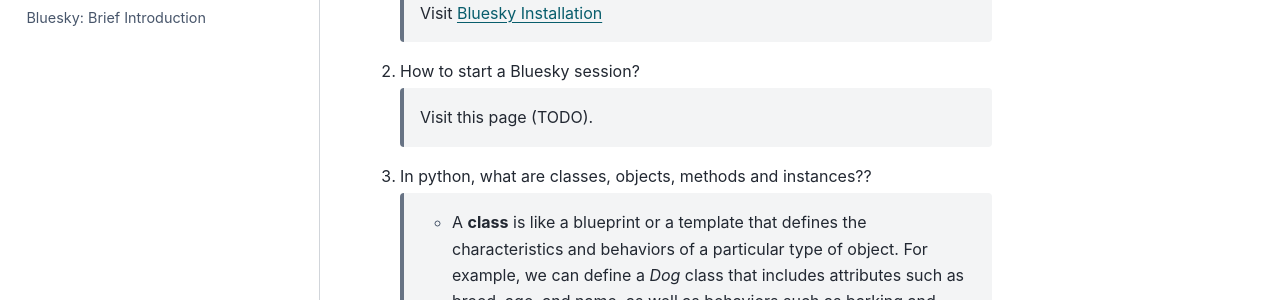
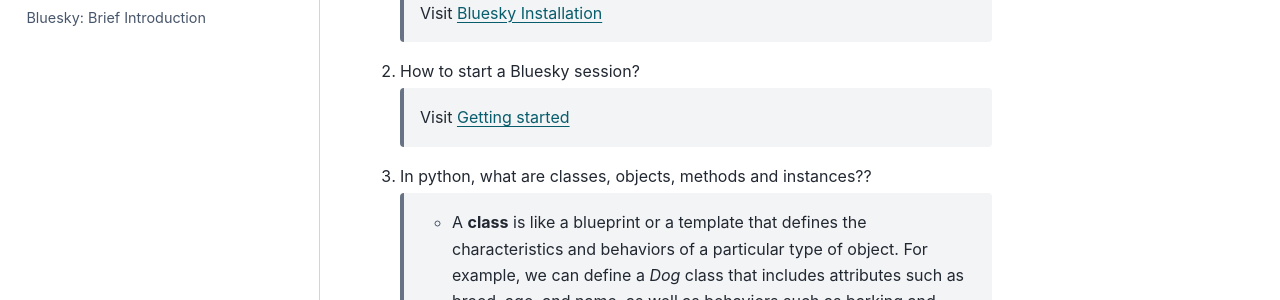
Before and after one commit to BCDA-APS/bluesky_training, a Sphinx documentation site: the page built from docs/source/reference/_FAQ.rst, in a window 1280 px wide and 1360 px high. Shown: the part 301-601 px from the top of the window. Built offline with Sphinx 7.4.7 and the PyData theme 0.15.4, drawn with Linux system fonts in a browser that asks for light colours.

Commit message:
DOC 100 add link to start bluesky session

```diff
--- a/docs/source/reference/_FAQ.rst
+++ b/docs/source/reference/_FAQ.rst
@@ -18,7 +18,7 @@
 
 #. How to start a Bluesky session?
 
-    Visit this page (TODO).
+    Visit `Getting started <https://bcda-aps.github.io/bluesky_training/tutor/_start_bluesky_session.html>`_
 
 #. In python, what are classes, objects, methods and instances??
 
```
Also changed, not shown: docs/source/tutor/_hello_world.ipynb.
